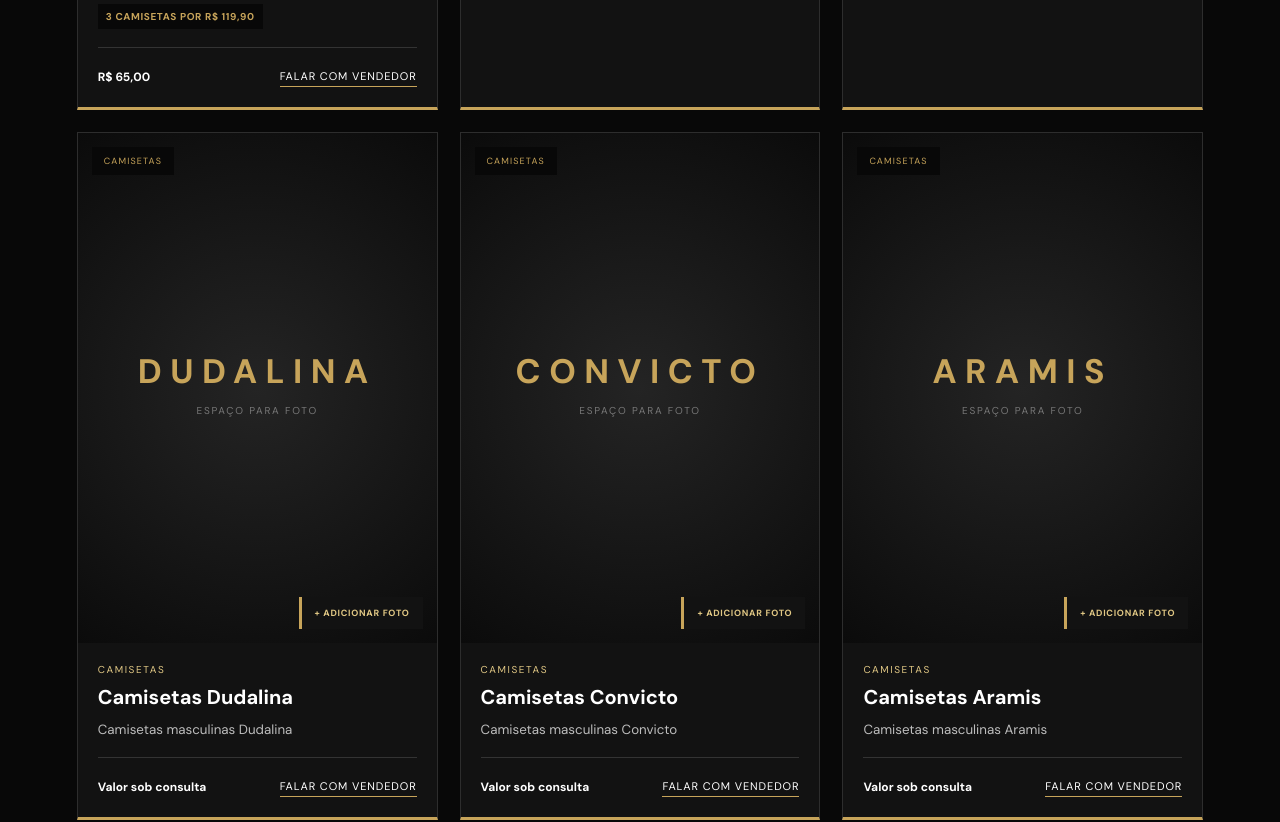
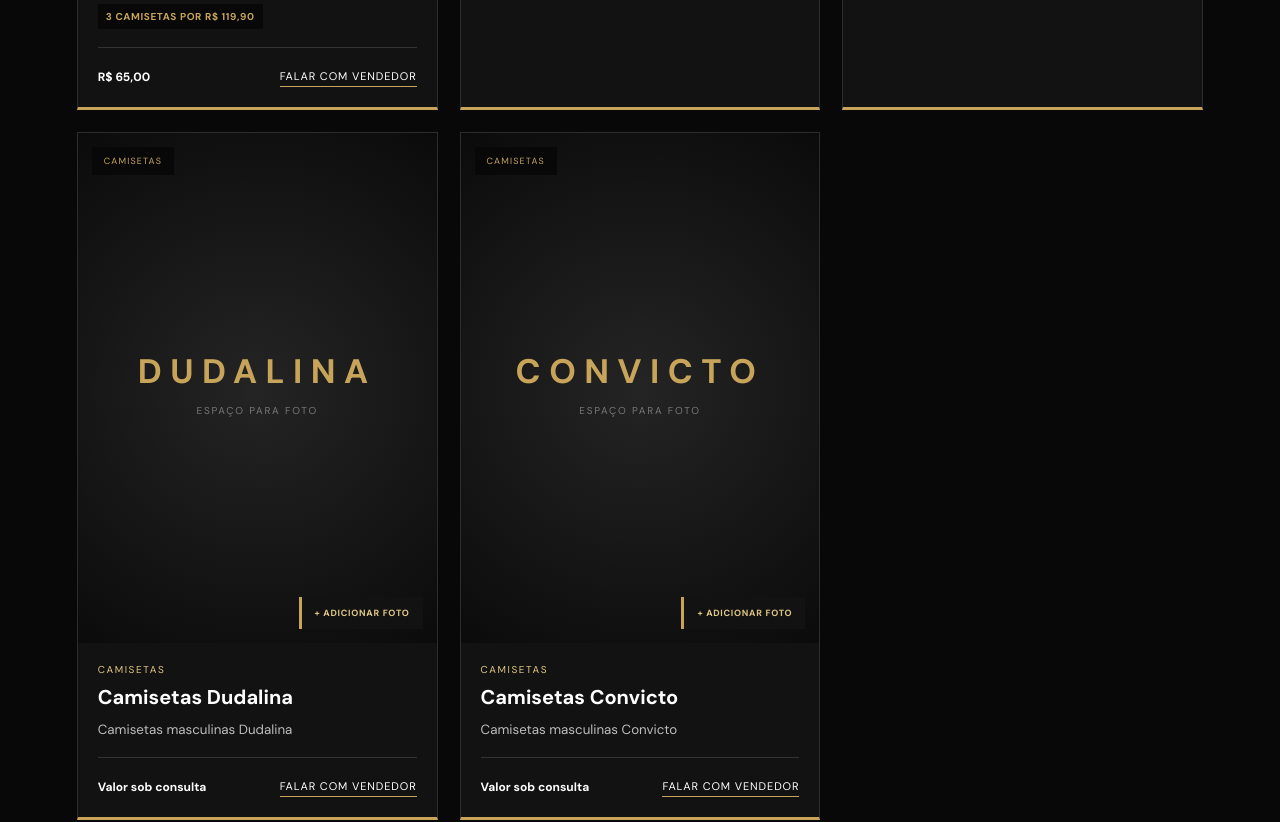
Before and after one commit to sasaferinha/catalogo-uomo-lavras, a Next.js app: page / in a window 1280 px wide. Shown: the part 2320-3142 px from the top of the page. Built offline with nearby package versions, Linux system fonts and the light colour scheme; a web font is replaced by a local one.

Commit message:
Remover área de camisetas Aramis

```diff
--- a/app/page.tsx
+++ b/app/page.tsx
@@ -25,7 +25,6 @@
   { name: "Camisetas Crocker", category: "Camisetas", brand: "CROCKER", note: "Modelos masculinos Crocker" },
   { name: "Camisetas Dudalina", category: "Camisetas", brand: "DUDALINA", note: "Camisetas masculinas Dudalina" },
   { name: "Camisetas Convicto", category: "Camisetas", brand: "CONVICTO", note: "Camisetas masculinas Convicto" },
-  { name: "Camisetas Aramis", category: "Camisetas", brand: "ARAMIS", note: "Camisetas masculinas Aramis" },
   { name: "Calça jeans", category: "Calças jeans", note: "Modelagem moderna e confortável" },
   { name: "Calça de alfaiataria", category: "Calças alfaiataria", note: "Elegância em cada detalhe" },
   { name: "Terno clássico", category: "Ternos", note: "Ajustes personalizados" },
```
